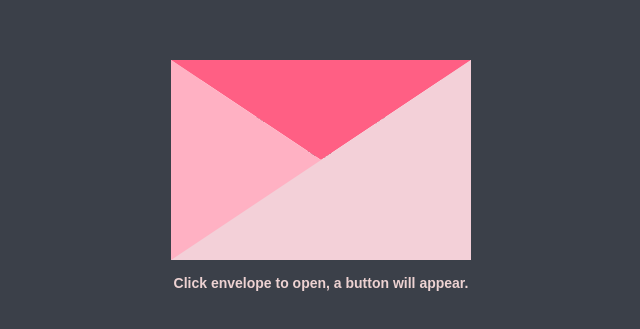
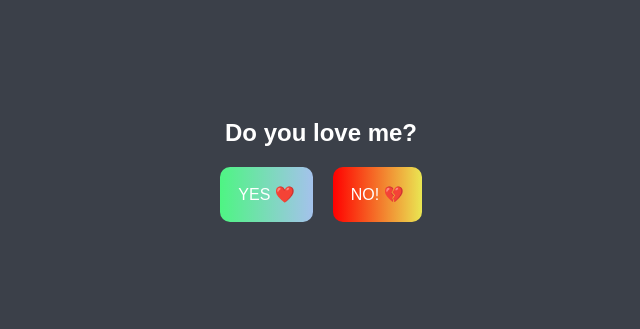
Before and after one commit to searj15/mylouie, a React (Create React App) app: page / in a window 1280 px wide. Shown: the part 225-554 px from the top of the page, without its empty margins (319-959 px from the left). Built offline with nearby package versions, Linux system fonts and the light colour scheme.

Commit message:
added random button

```diff
--- a/src/App.css
+++ b/src/App.css
@@ -105,6 +105,15 @@
   color: #3B4049;
 }
 
+.display-message {
+  color: white;
+  padding-bottom: 10px;
+}
+
+.btn-container {
+  display: flex;
+}
+
 .btn {
 /*   flex: 1 1 auto; */
   margin: 10px;
@@ -118,9 +127,17 @@
   box-shadow: 0 0 0px #eee;
   border-radius: 10px;
   background-image: linear-gradient(to right, #fbc2eb 0%, #a6c1ee 51%, #fbc2eb 100%);
- }
+}
 
-.btn:hover {
+.btn-yes {
+  background-image: linear-gradient(to right, #4ef583 0%, #a6c1ee 51%, #c2fbd4 100%);
+}
+
+.btn-no {
+  background-image: linear-gradient(to right, #ff0000 0%, #e9eb54 51%, #c32e2e 100%);
+}
+
+.btn:hover, .btn-no:hover, .btn-yes:hover {
   background-position: right center; /* change the direction of the change here */
 }
 
--- a/src/App.js
+++ b/src/App.js
@@ -3,14 +3,46 @@ import LetterPage from './components/LetterPage';
 import './App.css';
 
 function App() {
-  const [isLetterOpen, setLetterOpen] = useState(false)
+  const [isLetterOpen, setLetterOpen] = useState('message')
   const [isEnvelopeOpen, setEnvelopeOpen] = useState(false)
+  // const [isAbsBtn, setAbsBtn] = useState(false)
+  const [counter, setCounter] = useState(0)
+
+  const getRandomPositon = () => {
+
+    const min = Math.ceil(-200);
+    const max = Math.floor(70);
+    const rand1 = Math.floor(Math.random() * (max - min + 1)) + min;
+    const rand2 = Math.floor(Math.random()*(-300 - 100) + 1)
+    return {
+      rand1,
+      rand2
+    }
+  }
+
+  const setButtonPosition = (type) => {
+    const {
+      rand1,
+      rand2
+    } = getRandomPositon()
+    const btnNo = document.getElementById(type)
+    btnNo.style.transform = `translate(${rand1}px, ${rand2}px)`;
+    if (type === '_yes') {
+      setCounter(counter + 1)
+    }
+    if (counter > 10) setLetterOpen('surprise')
+  }
+
+
 
   return (
     <div className="App">
-      { isLetterOpen ?
-      <LetterPage />
-      :
+
+      {
+        isLetterOpen === 'letter' && <LetterPage />
+      }
+
+      { isLetterOpen === 'envelope' &&
         <div>
           <div className='envelope-container'>
             <div className="wrapper" onClick={() => setEnvelopeOpen(true)}>
@@ -28,10 +60,35 @@ function App() {
               </div>
             </div>
             { !isEnvelopeOpen && <h1 className='instruction'>Click envelope to open, a button will appear.</h1>}
-          { isEnvelopeOpen && <div className="btn" onClick={() => setLetterOpen(true)}>Read All</div>}
+            { isEnvelopeOpen && <div className="btn" onClick={() => setLetterOpen('letter')}>Read All</div>}
           </div>
         </div>
       }
+
+      {
+        isLetterOpen === 'message' &&
+        <div className='envelope-container'>
+          <h2 className='display-message'>Do you love me?</h2>
+          <div className='btn-container'>
+            {
+              // isAbsBtn &&
+              // <div id='_abs' className="btn btn-yes" onClick={() => setLetterOpen('surprise')}>ABSOLUTELY! ❤️</div>
+            }
+            <div id='_yes' className="btn btn-yes" onClick={() => setButtonPosition('_yes')}>YES ❤️</div>
+            <div id='_no' className="btn btn-no" onClick={() => setButtonPosition('_no')}>NO! &#128148; </div>
+          </div>
+        </div>
+      }
+
+      { isLetterOpen === 'surprise' &&
+        <div className='envelope-container'>
+          <h2 className='display-message' style={{ width: '300px' }}>Mahal na mahal na mahal na mahal mo ako ah? ❤️</h2>
+          <div className='btn-container'>
+            <div id='_yes' className="btn btn-yes" onClick={() => setLetterOpen('envelope')}>NAMAN !!! ❤️</div>
+          </div>
+        </div>
+      }
+
     </div>
   );
 }
```
Lines whose indentation alone changed are shown as unchanged.
